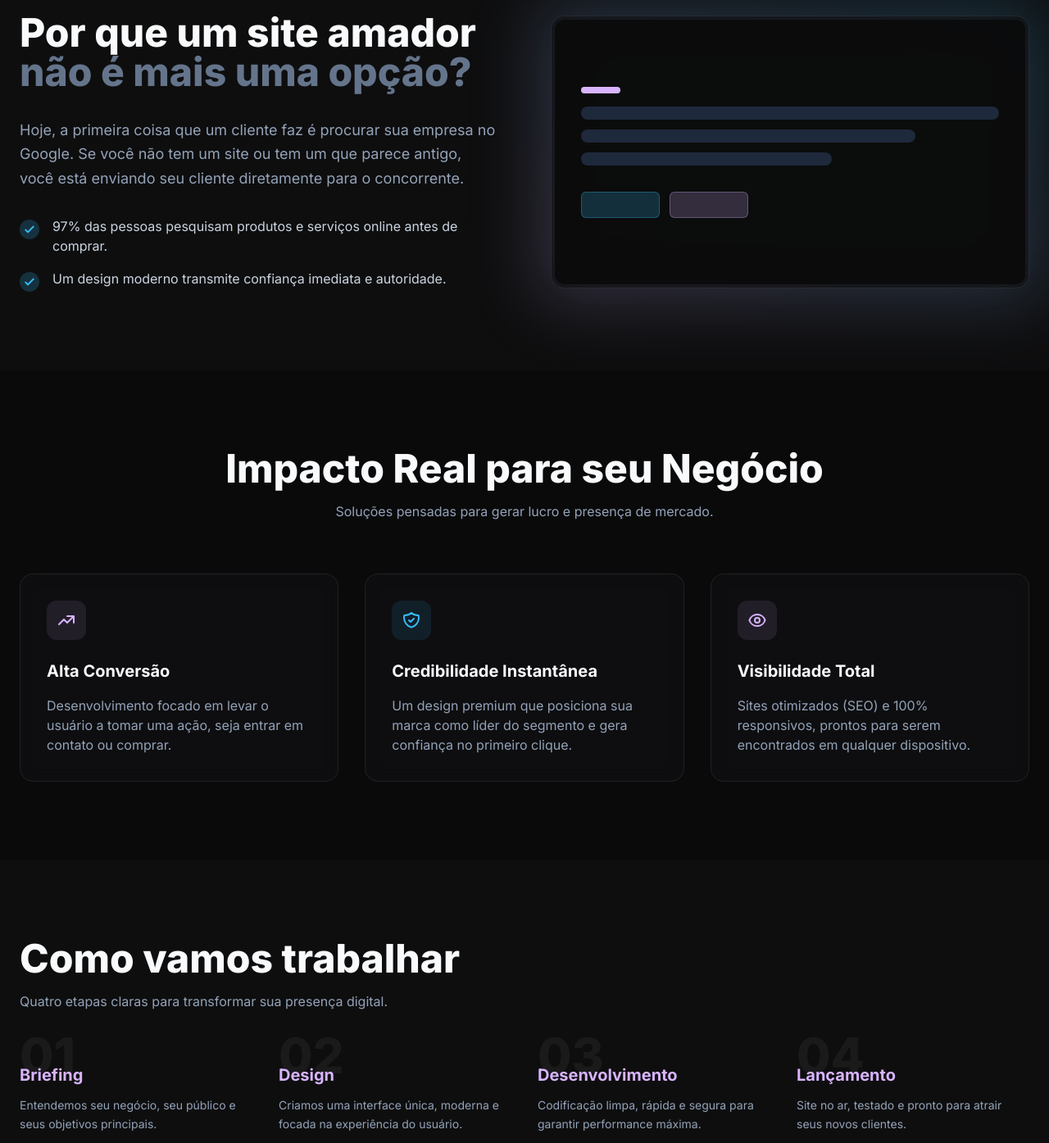
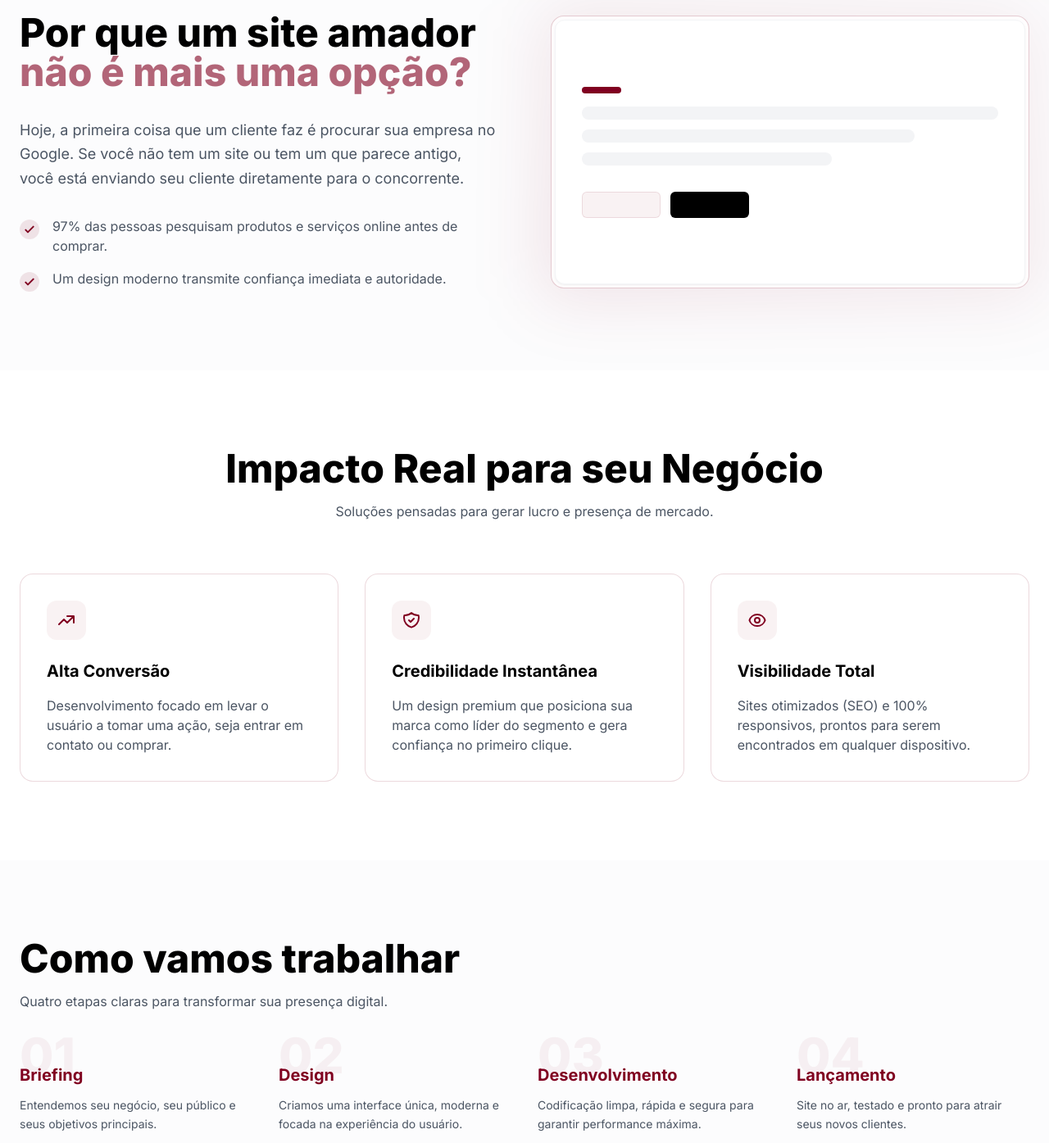
Before and after one commit to diegosousa0702/diego-sousa-site, a plain HTML site: page index.html in a window 1280 px wide. Shown: the part 925-2320 px from the top of the page at 82% size. Drawn offline with nearby package versions, Linux system fonts and the light colour scheme.

Commit message:
Add files via upload
site branco

```diff
--- a/index.html
+++ b/index.html
@@ -20,10 +20,10 @@
           },
           colors: {
             brand: {
-              purple: '#D8B4FE',
-              blue: '#38BDF8',
-              dark: '#0A0A0B',
-              surface: '#121214',
+              red: '#800020', // Deep Burgundy/Bordeaux
+              black: '#000000',
+              white: '#FFFFFF',
+              gray: '#4B5563', // Dark gray for body text
             }
           }
         }
@@ -32,26 +32,26 @@
   </script>
 <style data-purpose="custom-layout">
     body {
-      background-color: #0A0A0B;
-      color: #F8FAFC;
+      background-color: #FFFFFF;
+      color: #4B5563;
       overflow-x: hidden;
     }
     .glow-effect {
       position: absolute;
       width: 400px;
       height: 400px;
-      background: radial-gradient(circle, rgba(216, 180, 254, 0.15) 0%, rgba(10, 10, 11, 0) 70%);
+      background: radial-gradient(circle, rgba(128, 0, 32, 0.08) 0%, rgba(255, 255, 255, 0) 70%);
       filter: blur(40px);
       z-index: -1;
     }
     .card-border {
-      border: 1px solid rgba(255, 255, 255, 0.08);
-      background: rgba(18, 18, 20, 0.6);
+      border: 1px solid rgba(128, 0, 32, 0.15);
+      background: rgba(255, 255, 255, 0.8);
       backdrop-filter: blur(10px);
     }
   </style>
 </head>
-<body class="antialiased">
+<body class="antialiased text-brand-gray">
 <!-- BEGIN: Floating Contact -->
 <a aria-label="Contato via WhatsApp" class="fixed bottom-6 right-6 z-50 bg-[#25D366] p-4 rounded-full shadow-lg hover:scale-110 transition-transform flex items-center justify-center" href="https://wa.me/5598984687854" target="_blank">
 <svg class="w-8 h-8 text-white fill-current" viewbox="0 0 448 512">
@@ -60,18 +60,18 @@
 </a>
 <!-- END: Floating Contact -->
 <!-- BEGIN: Navigation -->
-<nav class="sticky top-0 z-40 bg-brand-dark/80 backdrop-blur-md border-b border-white/10" data-purpose="main-nav">
+<nav class="sticky top-0 z-40 bg-white/80 backdrop-blur-md border-b border-gray-100" data-purpose="main-nav">
 <div class="max-w-7xl mx-auto px-6 h-20 flex items-center justify-between">
 <div class="flex items-center gap-2">
-<span class="text-xl font-extrabold tracking-tight text-brand-purple">DIEGO SOUSA</span>
-<span class="w-1.5 h-1.5 rounded-full bg-brand-blue animate-pulse"></span>
+<span class="text-xl font-extrabold tracking-tight text-brand-black">DIEGO SOUSA</span>
+<span class="w-1.5 h-1.5 rounded-full bg-brand-red animate-pulse"></span>
 </div>
-<div class="hidden md:flex gap-8 text-sm font-medium text-slate-400">
-<a class="hover:text-brand-purple transition-colors" href="#importancia">Importância</a>
-<a class="hover:text-brand-purple transition-colors" href="#beneficios">Benefícios</a>
-<a class="hover:text-brand-purple transition-colors" href="#processo">Processo</a>
+<div class="hidden md:flex gap-8 text-sm font-medium text-brand-gray">
+<a class="hover:text-brand-red transition-colors" href="#importancia">Importância</a>
+<a class="hover:text-brand-red transition-colors" href="#beneficios">Benefícios</a>
+<a class="hover:text-brand-red transition-colors" href="#processo">Processo</a>
 </div>
-<a class="px-5 py-2.5 bg-brand-purple text-brand-dark font-bold rounded-lg text-sm hover:brightness-110 transition-all" href="https://wa.me/5598984687854" target="_blank">
+<a class="px-5 py-2.5 bg-brand-black text-white font-bold rounded-lg text-sm hover:bg-zinc-800 transition-all" href="https://wa.me/5598984687854" target="_blank">
         Falar Agora
       </a>
 </div>
@@ -83,21 +83,21 @@
 <div class="glow-effect top-0 -left-20"></div>
 <div class="glow-effect bottom-0 -right-20 opacity-50"></div>
 <div class="max-w-7xl mx-auto text-center relative z-10">
-<span class="inline-block px-4 py-1.5 mb-6 text-xs font-bold tracking-widest uppercase text-brand-blue border border-brand-blue/30 rounded-full bg-brand-blue/5">
+<span class="inline-block px-4 py-1.5 mb-6 text-xs font-bold tracking-widest uppercase text-brand-red border border-brand-red/30 rounded-full bg-brand-red/5">
         Web Design Premium &amp; Estratégico
       </span>
-<h1 class="text-4xl md:text-7xl font-extrabold leading-[1.1] tracking-tight mb-8">
+<h1 class="text-4xl md:text-7xl font-extrabold leading-[1.1] tracking-tight mb-8 text-brand-black">
         Seu negócio está perdendo clientes <br class="hidden md:block"/>
-<span class="text-transparent bg-clip-text bg-gradient-to-r from-brand-purple to-brand-blue">todos os dias sem um site profissional</span>
+<span class="text-brand-red">todos os dias sem um site profissional</span>
 </h1>
-<p class="max-w-2xl mx-auto text-lg md:text-xl text-slate-400 mb-12 leading-relaxed">
+<p class="max-w-2xl mx-auto text-lg md:text-xl text-brand-gray mb-12 leading-relaxed">
         Diego Sousa cria sites modernos que atraem clientes, aumentam a credibilidade e ajudam negócios a crescerem online.
       </p>
 <div class="flex flex-col sm:flex-row items-center justify-center gap-6">
-<a class="w-full sm:w-auto px-10 py-5 bg-brand-purple text-brand-dark font-extrabold text-lg rounded-xl shadow-lg shadow-brand-purple/20 hover:-translate-y-1 transition-all" href="https://wa.me/5598984687854" target="_blank">
+<a class="w-full sm:w-auto px-10 py-5 bg-brand-black text-white font-extrabold text-lg rounded-xl shadow-lg hover:-translate-y-1 transition-all" href="https://wa.me/5598984687854" target="_blank">
           Iniciar meu Projeto Online
         </a>
-<a class="w-full sm:w-auto px-10 py-5 border border-white/20 text-white font-bold text-lg rounded-xl hover:bg-white/5 transition-all" href="https://www.instagram.com/_diego_sousa09" target="_blank">
+<a class="w-full sm:w-auto px-10 py-5 border border-gray-200 text-brand-black font-bold text-lg rounded-xl hover:bg-gray-50 transition-all" href="https://www.instagram.com/_diego_sousa09" target="_blank">
           Ver Instagram
         </a>
 </div>
@@ -105,44 +105,44 @@
 </section>
 <!-- END: HeroSection -->
 <!-- BEGIN: ImportanceSection -->
-<section class="py-24 px-6 bg-brand-surface/50" data-purpose="why-professional-site" id="importancia">
+<section class="py-24 px-6 bg-gray-50/50" data-purpose="why-professional-site" id="importancia">
 <div class="max-w-7xl mx-auto">
 <div class="grid md:grid-cols-2 gap-16 items-center">
 <div>
-<h2 class="text-3xl md:text-5xl font-extrabold mb-8 leading-tight">
+<h2 class="text-3xl md:text-5xl font-extrabold mb-8 leading-tight text-brand-black">
             Por que um site amador <br/>
-<span class="text-slate-500">não é mais uma opção?</span>
+<span class="text-brand-red/60">não é mais uma opção?</span>
 </h2>
-<p class="text-slate-400 text-lg mb-8 leading-relaxed">
+<p class="text-brand-gray text-lg mb-8 leading-relaxed">
             Hoje, a primeira coisa que um cliente faz é procurar sua empresa no Google. Se você não tem um site ou tem um que parece antigo, você está enviando seu cliente diretamente para o concorrente.
           </p>
 <div class="space-y-4">
 <div class="flex items-start gap-4">
-<div class="mt-1 w-6 h-6 rounded-full bg-brand-blue/20 flex items-center justify-center shrink-0">
-<svg class="w-4 h-4 text-brand-blue" fill="none" stroke="currentColor" viewbox="0 0 24 24"><path d="M5 13l4 4L19 7" stroke-linecap="round" stroke-linejoin="round" stroke-width="3"></path></svg>
+<div class="mt-1 w-6 h-6 rounded-full bg-brand-red/10 flex items-center justify-center shrink-0">
+<svg class="w-4 h-4 text-brand-red" fill="none" stroke="currentColor" viewbox="0 0 24 24"><path d="M5 13l4 4L19 7" stroke-linecap="round" stroke-linejoin="round" stroke-width="3"></path></svg>
 </div>
-<p class="text-slate-300 font-medium">97% das pessoas pesquisam produtos e serviços online antes de comprar.</p>
+<p class="text-brand-gray font-medium">97% das pessoas pesquisam produtos e serviços online antes de comprar.</p>
 </div>
 <div class="flex items-start gap-4">
-<div class="mt-1 w-6 h-6 rounded-full bg-brand-blue/20 flex items-center justify-center shrink-0">
-<svg class="w-4 h-4 text-brand-blue" fill="none" stroke="currentColor" viewbox="0 0 24 24"><path d="M5 13l4 4L19 7" stroke-linecap="round" stroke-linejoin="round" stroke-width="3"></path></svg>
+<div class="mt-1 w-6 h-6 rounded-full bg-brand-red/10 flex items-center justify-center shrink-0">
+<svg class="w-4 h-4 text-brand-red" fill="none" stroke="currentColor" viewbox="0 0 24 24"><path d="M5 13l4 4L19 7" stroke-linecap="round" stroke-linejoin="round" stroke-width="3"></path></svg>
 </div>
-<p class="text-slate-300 font-medium">Um design moderno transmite confiança imediata e autoridade.</p>
+<p class="text-brand-gray font-medium">Um design moderno transmite confiança imediata e autoridade.</p>
 </div>
 </div>
 </div>
 <div class="relative group">
-<div class="absolute -inset-4 bg-gradient-to-tr from-brand-purple/20 to-brand-blue/20 rounded-3xl blur-2xl group-hover:opacity-75 transition duration-1000"></div>
-<div class="relative card-border p-1 rounded-2xl">
+<div class="absolute -inset-4 bg-gradient-to-tr from-brand-red/10 to-brand-red/5 rounded-3xl blur-2xl group-hover:opacity-75 transition duration-1000"></div>
+<div class="relative card-border p-1 rounded-2xl border-brand-red/20">
 <!-- Representing a premium interface -->
-<div class="bg-brand-dark/90 rounded-xl p-8 aspect-video flex flex-col justify-center">
-<div class="w-12 h-2 bg-brand-purple rounded-full mb-4"></div>
-<div class="w-full h-4 bg-slate-800 rounded-full mb-3"></div>
-<div class="w-4/5 h-4 bg-slate-800 rounded-full mb-3"></div>
-<div class="w-3/5 h-4 bg-slate-800 rounded-full"></div>
+<div class="bg-white rounded-xl p-8 aspect-video flex flex-col justify-center border border-gray-100 shadow-sm">
+<div class="w-12 h-2 bg-brand-red rounded-full mb-4"></div>
+<div class="w-full h-4 bg-gray-100 rounded-full mb-3"></div>
+<div class="w-4/5 h-4 bg-gray-100 rounded-full mb-3"></div>
+<div class="w-3/5 h-4 bg-gray-100 rounded-full"></div>
 <div class="mt-8 flex gap-3">
-<div class="w-24 h-8 bg-brand-blue/20 border border-brand-blue/30 rounded-md"></div>
-<div class="w-24 h-8 bg-brand-purple/20 border border-brand-purple/30 rounded-md"></div>
+<div class="w-24 h-8 bg-brand-red/5 border border-brand-red/10 rounded-md"></div>
+<div class="w-24 h-8 bg-brand-black rounded-md"></div>
 </div>
 </div>
 </div>
@@ -154,75 +154,75 @@
 <!-- BEGIN: BenefitsSection -->
 <section class="py-24 px-6" data-purpose="benefits" id="beneficios">
 <div class="max-w-7xl mx-auto text-center mb-16">
-<h2 class="text-3xl md:text-5xl font-extrabold mb-4">Impacto Real para seu Negócio</h2>
-<p class="text-slate-400 max-w-2xl mx-auto">Soluções pensadas para gerar lucro e presença de mercado.</p>
+<h2 class="text-3xl md:text-5xl font-extrabold mb-4 text-brand-black">Impacto Real para seu Negócio</h2>
+<p class="text-brand-gray max-w-2xl mx-auto">Soluções pensadas para gerar lucro e presença de mercado.</p>
 </div>
 <div class="max-w-7xl mx-auto grid md:grid-cols-3 gap-8">
 <!-- Benefit 1 -->
-<div class="card-border p-8 rounded-2xl hover:border-brand-purple/50 transition-colors group">
-<div class="w-12 h-12 bg-brand-purple/10 rounded-xl flex items-center justify-center mb-6 group-hover:scale-110 transition-transform">
-<svg class="w-6 h-6 text-brand-purple" fill="none" stroke="currentColor" viewbox="0 0 24 24"><path d="M13 7h8m0 0v8m0-8l-8 8-4-4-6 6" stroke-linecap="round" stroke-linejoin="round" stroke-width="2"></path></svg>
+<div class="card-border p-8 rounded-2xl hover:border-brand-red/50 transition-colors group">
+<div class="w-12 h-12 bg-brand-red/5 rounded-xl flex items-center justify-center mb-6 group-hover:scale-110 transition-transform">
+<svg class="w-6 h-6 text-brand-red" fill="none" stroke="currentColor" viewbox="0 0 24 24"><path d="M13 7h8m0 0v8m0-8l-8 8-4-4-6 6" stroke-linecap="round" stroke-linejoin="round" stroke-width="2"></path></svg>
 </div>
-<h3 class="text-xl font-bold mb-4">Alta Conversão</h3>
-<p class="text-slate-400">Desenvolvimento focado em levar o usuário a tomar uma ação, seja entrar em contato ou comprar.</p>
+<h3 class="text-xl font-bold mb-4 text-brand-black">Alta Conversão</h3>
+<p class="text-brand-gray">Desenvolvimento focado em levar o usuário a tomar uma ação, seja entrar em contato ou comprar.</p>
 </div>
 <!-- Benefit 2 -->
-<div class="card-border p-8 rounded-2xl hover:border-brand-blue/50 transition-colors group">
-<div class="w-12 h-12 bg-brand-blue/10 rounded-xl flex items-center justify-center mb-6 group-hover:scale-110 transition-transform">
-<svg class="w-6 h-6 text-brand-blue" fill="none" stroke="currentColor" viewbox="0 0 24 24"><path d="M9 12l2 2 4-4m5.618-4.016A11.955 11.955 0 0112 2.944a11.955 11.955 0 01-8.618 3.04A12.02 12.02 0 003 9c0 5.591 3.824 10.29 9 11.622 5.176-1.332 9-6.03 9-11.622 0-1.042-.133-2.052-.382-3.016z" stroke-linecap="round" stroke-linejoin="round" stroke-width="2"></path></svg>
+<div class="card-border p-8 rounded-2xl hover:border-brand-red/50 transition-colors group">
+<div class="w-12 h-12 bg-brand-red/5 rounded-xl flex items-center justify-center mb-6 group-hover:scale-110 transition-transform">
+<svg class="w-6 h-6 text-brand-red" fill="none" stroke="currentColor" viewbox="0 0 24 24"><path d="M9 12l2 2 4-4m5.618-4.016A11.955 11.955 0 0112 2.944a11.955 11.955 0 01-8.618 3.04A12.02 12.02 0 003 9c0 5.591 3.824 10.29 9 11.622 5.176-1.332 9-6.03 9-11.622 0-1.042-.133-2.052-.382-3.016z" stroke-linecap="round" stroke-linejoin="round" stroke-width="2"></path></svg>
 </div>
-<h3 class="text-xl font-bold mb-4">Credibilidade Instantânea</h3>
-<p class="text-slate-400">Um design premium que posiciona sua marca como líder do segmento e gera confiança no primeiro clique.</p>
+<h3 class="text-xl font-bold mb-4 text-brand-black">Credibilidade Instantânea</h3>
+<p class="text-brand-gray">Um design premium que posiciona sua marca como líder do segmento e gera confiança no primeiro clique.</p>
 </div>
 <!-- Benefit 3 -->
-<div class="card-border p-8 rounded-2xl hover:border-brand-purple/50 transition-colors group">
-<div class="w-12 h-12 bg-brand-purple/10 rounded-xl flex items-center justify-center mb-6 group-hover:scale-110 transition-transform">
-<svg class="w-6 h-6 text-brand-purple" fill="none" stroke="currentColor" viewbox="0 0 24 24"><path d="M15 12a3 3 0 11-6 0 3 3 0 016 0z" stroke-linecap="round" stroke-linejoin="round" stroke-width="2"></path><path d="M2.458 12C3.732 7.943 7.523 5 12 5c4.478 0 8.268 2.943 9.542 7-1.274 4.057-5.064 7-9.542 7-4.477 0-8.268-2.943-9.542-7z" stroke-linecap="round" stroke-linejoin="round" stroke-width="2"></path></svg>
+<div class="card-border p-8 rounded-2xl hover:border-brand-red/50 transition-colors group">
+<div class="w-12 h-12 bg-brand-red/5 rounded-xl flex items-center justify-center mb-6 group-hover:scale-110 transition-transform">
+<svg class="w-6 h-6 text-brand-red" fill="none" stroke="currentColor" viewbox="0 0 24 24"><path d="M15 12a3 3 0 11-6 0 3 3 0 016 0z" stroke-linecap="round" stroke-linejoin="round" stroke-width="2"></path><path d="M2.458 12C3.732 7.943 7.523 5 12 5c4.478 0 8.268 2.943 9.542 7-1.274 4.057-5.064 7-9.542 7-4.477 0-8.268-2.943-9.542-7z" stroke-linecap="round" stroke-linejoin="round" stroke-width="2"></path></svg>
 </div>
-<h3 class="text-xl font-bold mb-4">Visibilidade Total</h3>
-<p class="text-slate-400">Sites otimizados (SEO) e 100% responsivos, prontos para serem encontrados em qualquer dispositivo.</p>
+<h3 class="text-xl font-bold mb-4 text-brand-black">Visibilidade Total</h3>
+<p class="text-brand-gray">Sites otimizados (SEO) e 100% responsivos, prontos para serem encontrados em qualquer dispositivo.</p>
 </div>
 </div>
 </section>
 <!-- END: BenefitsSection -->
 <!-- BEGIN: ProcessSection -->
-<section class="py-24 px-6 bg-brand-surface/50" data-purpose="process" id="processo">
+<section class="py-24 px-6 bg-gray-50/50" data-purpose="process" id="processo">
 <div class="max-w-7xl mx-auto">
 <div class="mb-16">
-<h2 class="text-3xl md:text-5xl font-extrabold mb-4">Como vamos trabalhar</h2>
-<p class="text-slate-400">Quatro etapas claras para transformar sua presença digital.</p>
+<h2 class="text-3xl md:text-5xl font-extrabold mb-4 text-brand-black">Como vamos trabalhar</h2>
+<p class="text-brand-gray">Quatro etapas claras para transformar sua presença digital.</p>
 </div>
 <div class="grid sm:grid-cols-2 lg:grid-cols-4 gap-8 relative">
 <!-- Step 1 -->
 <div class="relative">
-<div class="text-6xl font-black text-white/5 absolute -top-10 left-0">01</div>
+<div class="text-6xl font-black text-brand-red/5 absolute -top-10 left-0">01</div>
 <div class="relative z-10">
-<h4 class="text-xl font-bold text-brand-purple mb-3">Briefing</h4>
-<p class="text-slate-400 text-sm leading-relaxed">Entendemos seu negócio, seu público e seus objetivos principais.</p>
+<h4 class="text-xl font-bold text-brand-red mb-3">Briefing</h4>
+<p class="text-brand-gray text-sm leading-relaxed">Entendemos seu negócio, seu público e seus objetivos principais.</p>
 </div>
 </div>
 <!-- Step 2 -->
 <div class="relative">
-<div class="text-6xl font-black text-white/5 absolute -top-10 left-0">02</div>
+<div class="text-6xl font-black text-brand-red/5 absolute -top-10 left-0">02</div>
 <div class="relative z-10">
-<h4 class="text-xl font-bold text-brand-purple mb-3">Design</h4>
-<p class="text-slate-400 text-sm leading-relaxed">Criamos uma interface única, moderna e focada na experiência do usuário.</p>
+<h4 class="text-xl font-bold text-brand-red mb-3">Design</h4>
+<p class="text-brand-gray text-sm leading-relaxed">Criamos uma interface única, moderna e focada na experiência do usuário.</p>
 </div>
 </div>
 <!-- Step 3 -->
 <div class="relative">
-<div class="text-6xl font-black text-white/5 absolute -top-10 left-0">03</div>
+<div class="text-6xl font-black text-brand-red/5 absolute -top-10 left-0">03</div>
 <div class="relative z-10">
-<h4 class="text-xl font-bold text-brand-purple mb-3">Desenvolvimento</h4>
-<p class="text-slate-400 text-sm leading-relaxed">Codificação limpa, rápida e segura para garantir performance máxima.</p>
+<h4 class="text-xl font-bold text-brand-red mb-3">Desenvolvimento</h4>
+<p class="text-brand-gray text-sm leading-relaxed">Codificação limpa, rápida e segura para garantir performance máxima.</p>
 </div>
 </div>
 <!-- Step 4 -->
 <div class="relative">
-<div class="text-6xl font-black text-white/5 absolute -top-10 left-0">04</div>
+<div class="text-6xl font-black text-brand-red/5 absolute -top-10 left-0">04</div>
 <div class="relative z-10">
-<h4 class="text-xl font-bold text-brand-purple mb-3">Lançamento</h4>
-<p class="text-slate-400 text-sm leading-relaxed">Site no ar, testado e pronto para atrair seus novos clientes.</p>
+<h4 class="text-xl font-bold text-brand-red mb-3">Lançamento</h4>
+<p class="text-brand-gray text-sm leading-relaxed">Site no ar, testado e pronto para atrair seus novos clientes.</p>
 </div>
 </div>
 </div>
@@ -232,31 +232,31 @@
 <!-- BEGIN: FinalCTA -->
 <section class="py-24 px-6 relative overflow-hidden" data-purpose="final-cta">
 <div class="glow-effect top-1/2 left-1/2 -translate-x-1/2 -translate-y-1/2 opacity-30"></div>
-<div class="max-w-4xl mx-auto text-center relative z-10 card-border p-12 md:p-20 rounded-[2.5rem] bg-gradient-to-b from-brand-surface to-brand-dark">
-<h2 class="text-3xl md:text-6xl font-extrabold mb-8 leading-tight">
+<div class="max-w-4xl mx-auto text-center relative z-10 card-border p-12 md:p-20 rounded-[2.5rem] bg-white border-brand-red/10 shadow-xl">
+<h2 class="text-3xl md:text-6xl font-extrabold mb-8 leading-tight text-brand-black">
         Pronto para elevar o nível do seu negócio?
       </h2>
-<p class="text-slate-400 text-lg md:text-xl mb-12">
+<p class="text-brand-gray text-lg md:text-xl mb-12">
         Não deixe seu crescimento para depois. Vamos criar um site que realmente trabalha por você.
       </p>
-<a class="inline-block px-12 py-6 bg-brand-purple text-brand-dark font-extrabold text-xl rounded-2xl shadow-2xl shadow-brand-purple/30 hover:scale-105 transition-transform" href="https://wa.me/5598984687854" target="_blank">
+<a class="inline-block px-12 py-6 bg-brand-black text-white font-extrabold text-xl rounded-2xl shadow-2xl hover:scale-105 transition-transform" href="https://wa.me/5598984687854" target="_blank">
         Quero meu site profissional
       </a>
 </div>
 </section>
 <!-- END: FinalCTA -->
 <!-- BEGIN: Footer -->
-<footer class="py-12 border-t border-white/5 px-6" data-purpose="main-footer">
+<footer class="py-12 border-t border-gray-100 px-6" data-purpose="main-footer">
 <div class="max-w-7xl mx-auto flex flex-col md:flex-row justify-between items-center gap-6">
 <div class="flex items-center gap-2">
-<span class="text-lg font-bold text-brand-purple">Diego Sousa</span>
-<span class="text-slate-500">— Web Designer</span>
+<span class="text-lg font-bold text-brand-black">Diego Sousa</span>
+<span class="text-brand-gray/60">— Web Designer</span>
 </div>
 <div class="flex items-center gap-8">
-<a class="text-slate-400 hover:text-white transition-colors" href="https://www.instagram.com/_diego_sousa09" target="_blank">Instagram</a>
-<a class="text-slate-400 hover:text-white transition-colors" href="https://wa.me/5598984687854" target="_blank">WhatsApp</a>
+<a class="text-brand-gray hover:text-brand-red transition-colors" href="https://www.instagram.com/_diego_sousa09" target="_blank">Instagram</a>
+<a class="text-brand-gray hover:text-brand-red transition-colors" href="https://wa.me/5598984687854" target="_blank">WhatsApp</a>
 </div>
-<div class="text-slate-600 text-sm">
+<div class="text-brand-gray/40 text-sm">
         © 2024. Todos os direitos reservados.
       </div>
 </div>
```
